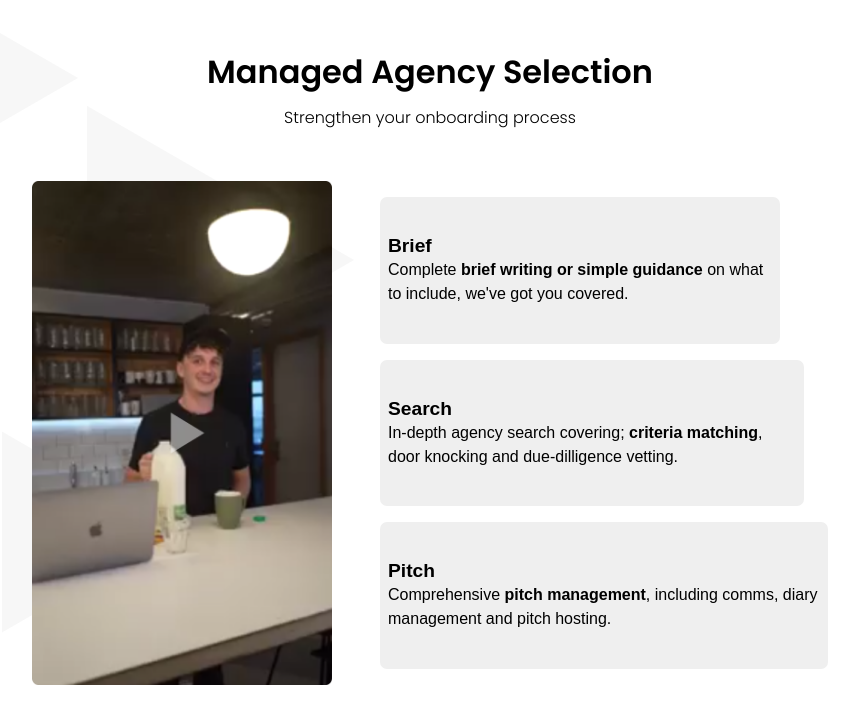
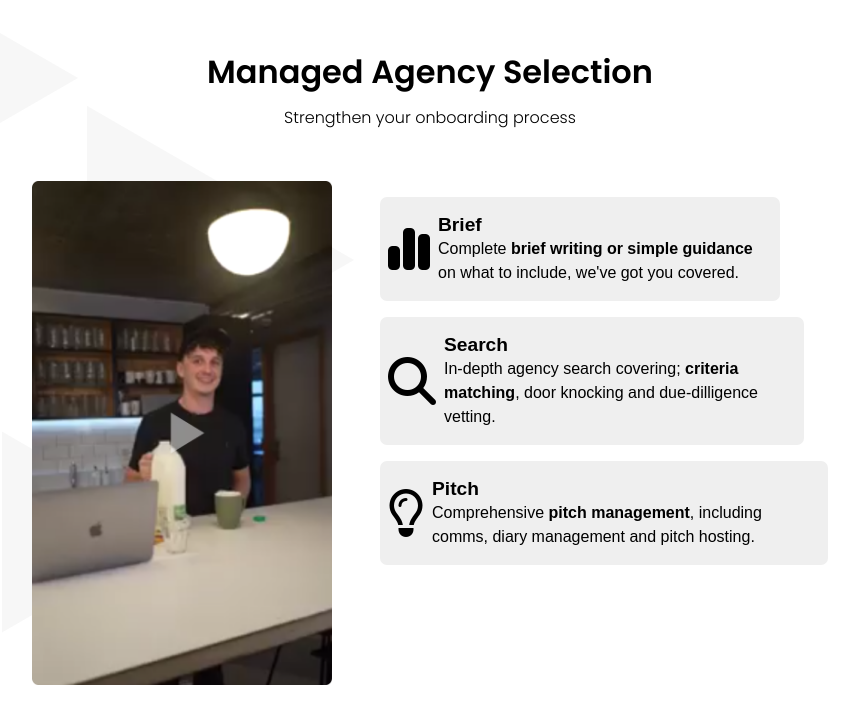
Before and after one commit to markov98/nextjs-test, a Next.js app: page / in a window 1280 px wide. Shown: the top 724 px of the page, without its empty margins (210-1069 px from the left). Built offline with nearby package versions, Linux system fonts and the light colour scheme.

Commit message:
added icons

```diff
--- a/components/Button/Button.jsx
+++ b/components/Button/Button.jsx
@@ -3,7 +3,7 @@ import { StyledButton, StyledButtonText } from "./elements";
 export const Button = ({ children, ...props }) => {
   return (
     <StyledButton {...props}>
-      <StyledButtonText>{children}</StyledButtonText>
+      {children}
     </StyledButton>
   );
 };
--- a/package.json
+++ b/package.json
@@ -9,6 +9,7 @@
     "lint": "next lint"
   },
   "dependencies": {
+    "@fortawesome/fontawesome-free": "^6.5.2",
     "babel-plugin-module-resolver": "^4.1.0",
     "next": "^12.3.4",
     "react": "17.0.2",
--- a/pages/index.js
+++ b/pages/index.js
@@ -10,9 +10,9 @@ const agencySelectionProps = {
     height: 504
   },
   cards: [
-    { width: '25em', title: 'Brief', text: <>Complete <strong>brief writing or simple guidance</strong> on what to include, we've got you covered.</> },
-    { width: '26.5em', title: 'Search', text: <>In-depth agency search covering; <strong>criteria matching</strong>, door knocking and due-dilligence vetting.</> },
-    { width: '28em', title: 'Pitch', text: <>Comprehensive <strong>pitch management</strong>, including comms, diary management and pitch hosting.</> }
+    { width: '25em', title: 'Brief', icon: <i class="fa-solid fa-chart-simple"></i>, text: <>Complete <strong>brief writing or simple guidance</strong> on what to include, we've got you covered.</> },
+    { width: '26.5em', title: 'Search', icon: <i class="fa-solid fa-magnifying-glass"></i>, text: <>In-depth agency search covering; <strong>criteria matching</strong>, door knocking and due-dilligence vetting.</> },
+    { width: '28em', title: 'Pitch', icon: <i class="fa-regular fa-lightbulb"></i>, text: <>Comprehensive <strong>pitch management</strong>, including comms, diary management and pitch hosting.</> }
   ]
 }
 
--- a/sections/AgencySelection/AgencySelection.jsx
+++ b/sections/AgencySelection/AgencySelection.jsx
@@ -1,5 +1,6 @@
 import Image from "next/image"
 import {
+    StyledIcon,
     StyledCard,
     StyledCardText,
     StyledCardTitle,
@@ -25,18 +26,21 @@ export const AgencySelection = ({ title, subtitle, image, cards, ...props }) =>
                 </StyledImageContainer>
                 <StyledLeftContainer>
                     <StyledCard width={cards[0].width}>
+                        <StyledIcon>{cards[0].icon}</StyledIcon>
                         <StyledTextContainer>
                             <StyledCardTitle>{cards[0].title}</StyledCardTitle>
                             <StyledCardText>{cards[0].text}</StyledCardText>
                         </StyledTextContainer>
                     </StyledCard>
                     <StyledCard width={cards[1].width}>
+                        <StyledIcon>{cards[1].icon}</StyledIcon>
                         <StyledTextContainer>
                             <StyledCardTitle>{cards[1].title}</StyledCardTitle>
                             <StyledCardText>{cards[1].text}</StyledCardText>
                         </StyledTextContainer>
                     </StyledCard>
                     <StyledCard width={cards[2].width}>
+                        <StyledIcon>{cards[2].icon}</StyledIcon>
                         <StyledTextContainer>
                             <StyledCardTitle>{cards[2].title}</StyledCardTitle>
                             <StyledCardText>{cards[2].text}</StyledCardText>
--- a/sections/AgencySelection/elements.jsx
+++ b/sections/AgencySelection/elements.jsx
@@ -1,5 +1,6 @@
 import styled from "styled-components";
 import { Button, SectionContainer, SectionBigHeading, SectionSubheading } from "~/components";
+import '@fortawesome/fontawesome-free/css/all.css';
 
 export const StyledContainer = styled(({ height, ...props }) => <SectionContainer {...props} />)`
   background-image: url('/img/background.png');
@@ -8,7 +9,10 @@ export const StyledContainer = styled(({ height, ...props }) => <SectionContaine
   flex-direction: column;
 `;
 
-export const StyledCard = styled((props) => <Button {...props} variant="contained" color="gray" />)`
+export const StyledCard = styled((props) => <Button {...props} color="gray" />)`
+display: flex;
+flex-direction: row;
+gap: 0.5em;
   color: black;
   margin-block: 1em;
   padding-inline: 0.5em;
@@ -82,3 +86,7 @@ font-weight: 400;
   color: black;
   text-align: left;
 `;
+
+export const StyledIcon = styled((props) => <div {...props} />)`
+font-size: 3em;
+`;
```
Also changed, not shown: 1 other file (tests, documents, lock files or other folders).
